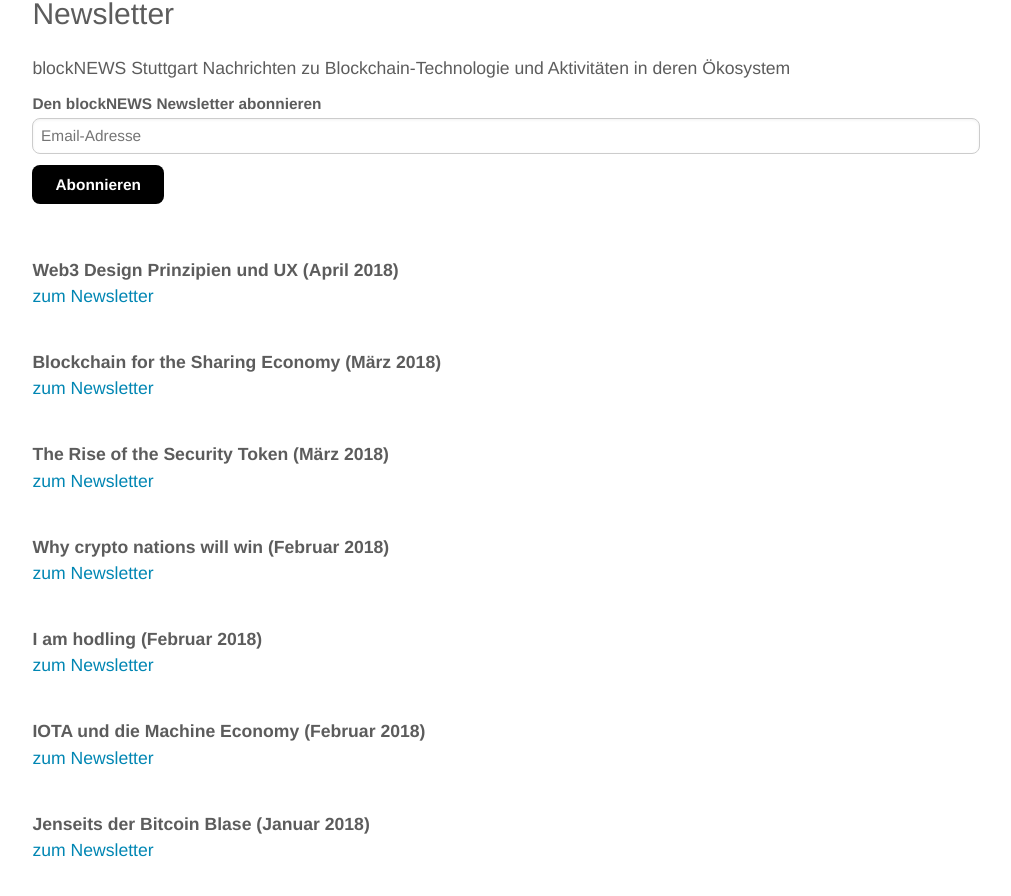
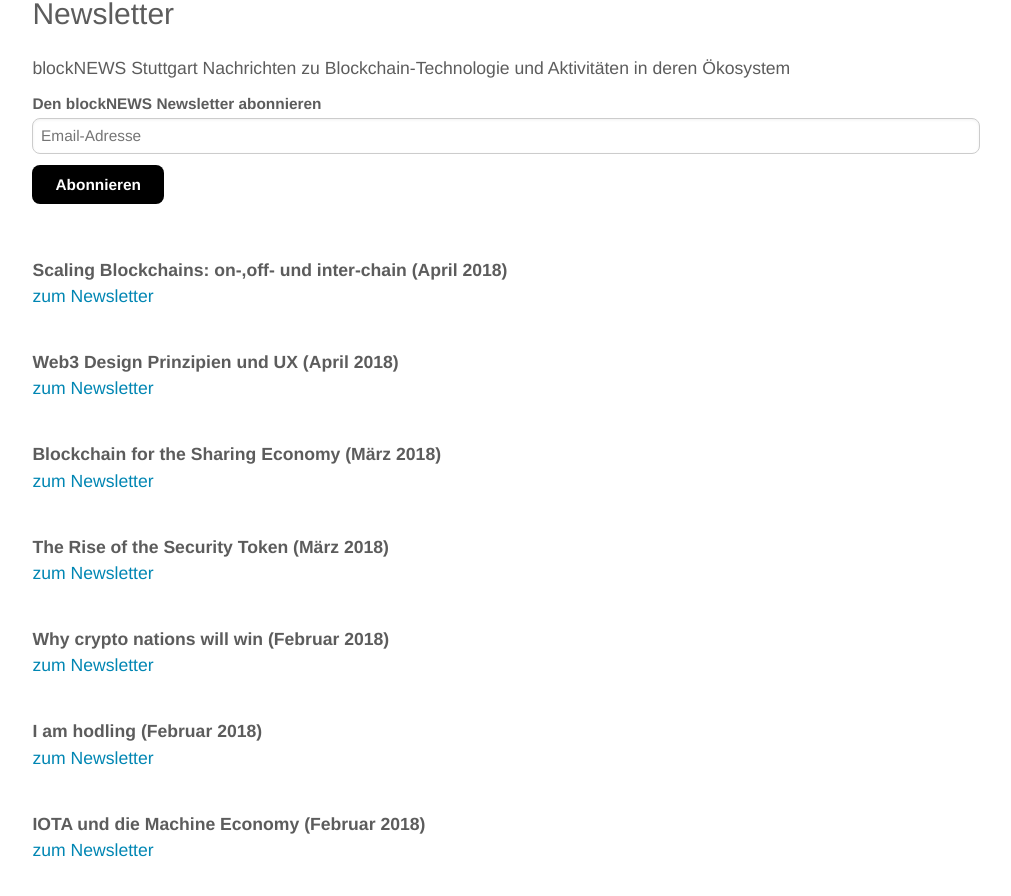
Before and after one commit to blocklab/site, a Jekyll site: the page built from newsletter.md, in a window 1280 px wide and 900 px high, scrolled down 486 px. Shown: the top 896 px of the window, without its empty margins (134-1145 px from the left). Built offline with Jekyll 4.4.1, drawn with Linux system fonts in a browser that asks for light colours; comment, search, counter and statistics services are not loaded.

Commit message:
Update newsletter.md

```diff
--- a/newsletter.md
+++ b/newsletter.md
@@ -29,6 +29,11 @@ Nachrichten zu Blockchain-Technologie und Aktivitäten in deren Ökosystem
 <!--End mc_embed_signup-->
 
 <br>
+<br>
+**Scaling Blockchains: on-,off- und inter-chain (April 2018)**
+<br>
+[zum Newsletter](https://mailchi.mp/97afac7b0ab4/blockchain-in-der-kw16-private-key-und-wallet-sicherheit-564857)
+
 <br>
 **Web3 Design Prinzipien und UX (April 2018)**
 <br>
```
